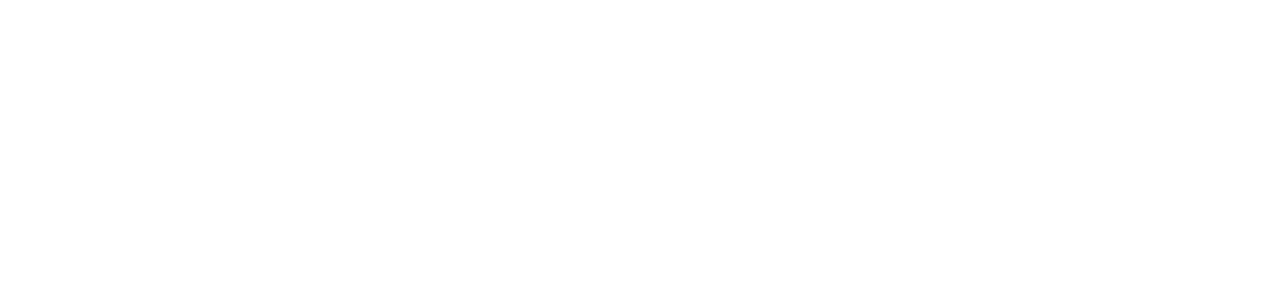
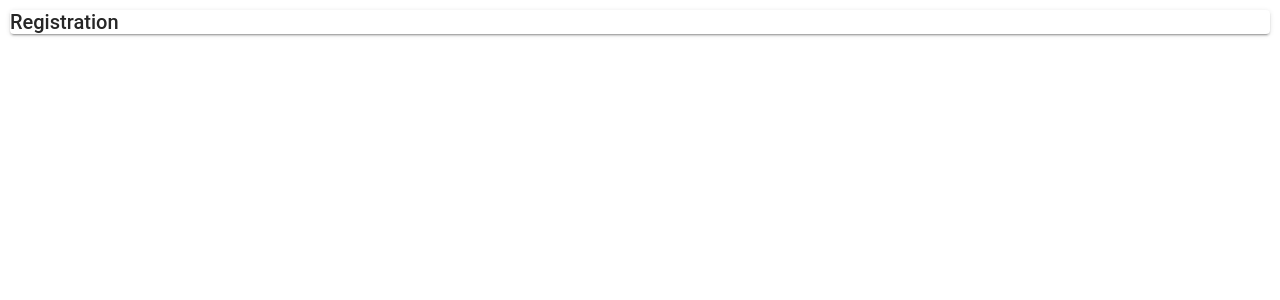
Before and after one commit to dylansapienza/clear-talk, a React (Create React App) app in the folder client/: page /signup in a window 1280 px wide. Shown: the top 300 px of the page. Built offline with nearby package versions, Linux system fonts and the light colour scheme.

Commit message:
Revised Home Page

```diff
--- a/client/src/App.js
+++ b/client/src/App.js
@@ -4,6 +4,8 @@ import { BrowserRouter, Route } from "react-router-dom";
 import "@ionic/core/css/ionic.bundle.css";
 import './App.css';
 import Home from "./components/Home";
+import Signup from "./components/Signup"
+import Login from "./components/Login"
 import axios from 'axios';
 
 // class App extends Component {
@@ -32,6 +34,8 @@ function App() {
     <BrowserRouter>
       <IonApp>
         <Route exact path="/" component={Home} />
+        <Route exact path="/signup" component={Signup}/>
+        <Route exact path="/login" component={Login}/>
     </IonApp>
     </BrowserRouter>
   );
--- /dev/null
+++ b/client/src/components/Login.js
@@ -0,0 +1,31 @@
+import React, { useState, useEffect } from "react";
+import {
+  IonApp,
+  IonHeader,
+  IonTitle,
+  IonCard,
+  IonToolbar,
+  IonCardContent,
+  IonCardTitle,
+  IonPage,
+  IonContent,
+  IonCardHeader,
+  IonCardSubtitle,
+  IonButton,
+  IonText,
+  IonLabel,
+  IonRow,
+} from "@ionic/react";
+import "@ionic/core/css/ionic.bundle.css";
+
+function Login(props){
+    return(
+        <IonApp>
+            <IonCard>
+                <IonCardTitle>Login</IonCardTitle>
+            </IonCard>
+        </IonApp>
+    );
+}
+
+export default Login;
--- /dev/null
+++ b/client/src/components/Signup.js
@@ -0,0 +1,31 @@
+import React, { useState, useEffect } from "react";
+import {
+  IonApp,
+  IonHeader,
+  IonTitle,
+  IonCard,
+  IonToolbar,
+  IonCardContent,
+  IonCardTitle,
+  IonPage,
+  IonContent,
+  IonCardHeader,
+  IonCardSubtitle,
+  IonButton,
+  IonText,
+  IonLabel,
+  IonRow,
+} from "@ionic/react";
+import "@ionic/core/css/ionic.bundle.css";
+
+function Signup(props){
+    return(
+        <IonApp>
+            <IonCard>
+                <IonCardTitle>Registration</IonCardTitle>
+            </IonCard>
+        </IonApp>
+    );
+}
+
+export default Signup;
```
